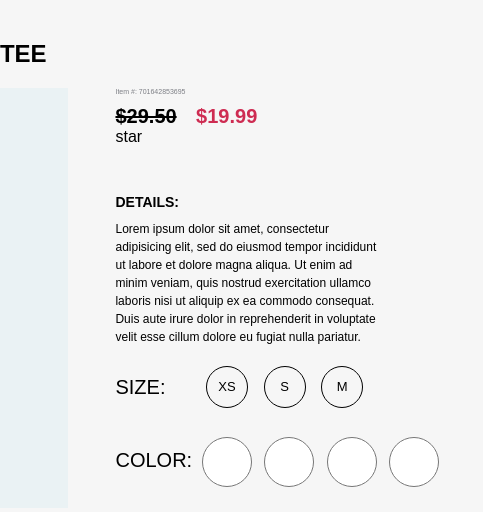
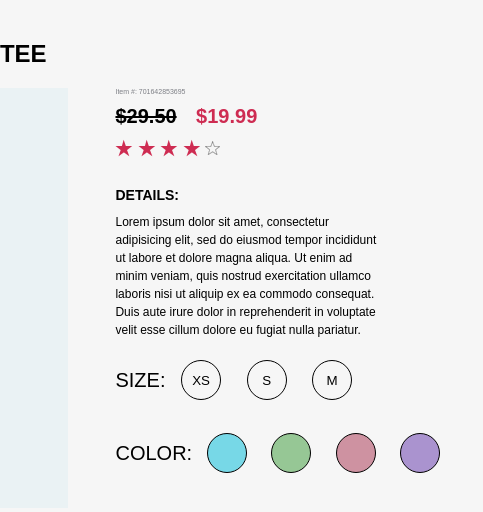
Before and after one commit to Nazar92/maketWithoutBootstrap, a plain HTML site: page index.html in a window 1280 px wide. Shown: the top 512 px of the page, 520-1003 px from the left. Drawn offline with nearby package versions, Linux system fonts and the light colour scheme.

Commit message:
Fixed color and size sections

```diff
--- a/index.html
+++ b/index.html
@@ -19,6 +19,13 @@
       <p class="oldPrice">$29.50</p>
       <p class="newPrice">$19.99</p>
       <br>
+      <div class="starList">
+        <img src="/madia/redStar.png" alt="star" class="starItem">
+        <img src="/madia/redStar.png" alt="star" class="starItem">
+        <img src="/madia/redStar.png" alt="star" class="starItem">
+        <img src="/madia/redStar.png" alt="star" class="starItem">
+        <img src="/madia/star.png" alt="star" class="starItem">
+      </div>
       <a href="#" class="shareIt" id="shareIt">Share it!</a>
       <ul class="shareList" id="shareList" style="display:none">
         <li class="shareItem">
@@ -37,6 +44,7 @@
           <img src="madia/close.png" alt="close">
         </li>
       </ul>
+      <h4 class="details">DETAILS:</h4>
       <p class="productDescription">
         Lorem ipsum dolor sit amet, consectetur adipisicing
         elit, sed do eiusmod tempor incididunt ut labore et
@@ -47,18 +55,16 @@
       </p>
       <div class="size">
         <p class="sizeText">SIZE:</p>
-        <ul class="sizeList">
-          <li class="sizeItem"><p class="text">XS</p></li>
-          <li class="sizeItem"><p class="text">S</p></li>
-          <li class="sizeItem"><p class="text">M</p></li>
-        </ul>
+        <input type="button" name="sizesNames" class="sizes" value="XS">
+        <input type="button" name="sizesNames" class="sizes" value="S">
+        <input type="button" name="sizesNames" class="sizes" value="M">
       </div>
       <div class="color">
         <p class="colorText">COLOR:</p>
-        <input type="radio" name="color" id="blue" class="colorView">
-        <input type="radio" name="color" id="green" class="colorView">
-        <input type="radio" name="color" id="red" class="colorView">
-        <input type="radio" name="color" id="fiolet" class="colorView">
+        <input type="button" name="colorNames" class="sizes blue">
+        <input type="button" name="colorNames" class="sizes green">
+        <input type="button" name="colorNames" class="sizes red">
+        <input type="button" name="colorNames" class="sizes fiolet">
       </div>
       <input class="rightButton" type="button" value="ADD TO CART">
     </div>
@@ -147,8 +153,14 @@
     <p class="itemNumber">Item #: 701642853695</p>
     <p class="oldPrice">$29.50</p>
     <p class="newPrice">$19.99</p>
-    <div class="star">star</div>
     <br>
+    <div class="starList">
+      <img src="/madia/redStar.png" alt="star" class="starItem">
+      <img src="/madia/redStar.png" alt="star" class="starItem">
+      <img src="/madia/redStar.png" alt="star" class="starItem">
+      <img src="/madia/redStar.png" alt="star" class="starItem">
+      <img src="/madia/star.png" alt="star" class="starItem">
+    </div>
     <h4 class="details">DETAILS:</h4>
     <p class="productDescription">
       Lorem ipsum dolor sit amet, consectetur adipisicing
@@ -160,18 +172,21 @@
     </p>
     <div class="size">
       <p class="sizeText">SIZE:</p>
-      <ul class="sizeList">
+      <!-- <ul class="sizeList">
         <li class="sizeItem"><p class="text">XS</p></li>
         <li class="sizeItem"><p class="text">S</p></li>
         <li class="sizeItem"><p class="text">M</p></li>
-      </ul>
+      </ul> -->
+      <input type="button" name="sizesNames" class="sizes" value="XS">
+      <input type="button" name="sizesNames" class="sizes" value="S">
+      <input type="button" name="sizesNames" class="sizes" value="M">
     </div>
     <div class="color">
       <p class="colorText">COLOR:</p>
-      <input type="radio" name="color" id="blue" class="colorView">
-      <input type="radio" name="color" id="green" class="colorView">
-      <input type="radio" name="color" id="red" class="colorView">
-      <input type="radio" name="color" id="fiolet" class="colorView">
+      <input type="button" name="colorNames" class="sizes blue">
+      <input type="button" name="colorNames" class="sizes green">
+      <input type="button" name="colorNames" class="sizes red">
+      <input type="button" name="colorNames" class="sizes fiolet">
     </div>
       <input class="rightButton" type="button" value="ADD TO CART">
     </div>
@@ -238,6 +253,13 @@
       <p class="oldPrice">$29.50</p>
       <p class="newPrice">$19.99</p>
       <br>
+      <div class="starList">
+        <img src="/madia/redStar.png" alt="star" class="starItem">
+        <img src="/madia/redStar.png" alt="star" class="starItem">
+        <img src="/madia/redStar.png" alt="star" class="starItem">
+        <img src="/madia/redStar.png" alt="star" class="starItem">
+        <img src="/madia/star.png" alt="star" class="starItem">
+      </div>
       <ul class="shareList" id="shareList">
         <li class="shareItem">
           <img src="madia/f.png" alt="facebook">
@@ -252,6 +274,7 @@
           <img src="madia/y.png" alt="you tube">
         </li>
       </ul>
+      <h4 class="details">DETAILS:</h4>
       <p class="productDescription">
         Lorem ipsum dolor sit amet, consectetur adipisicing
         elit, sed do eiusmod tempor incididunt ut labore et
@@ -262,18 +285,16 @@
       </p>
       <div class="size">
         <p class="sizeText">SELECT A SIZE:</p>
-        <ul class="sizeList">
-          <li class="sizeItem"><p class="text">XS</p></li>
-          <li class="sizeItem"><p class="text">S</p></li>
-          <li class="sizeItem"><p class="text">M</p></li>
-        </ul>
+        <input type="button" name="sizesNames" class="sizes" value="XS">
+        <input type="button" name="sizesNames" class="sizes" value="S">
+        <input type="button" name="sizesNames" class="sizes" value="M">
       </div>
       <div class="color">
         <p class="colorText">SELECT S COLOR:</p>
-        <input type="radio" name="color" id="blue" class="colorView">
-        <input type="radio" name="color" id="green" class="colorView">
-        <input type="radio" name="color" id="red" class="colorView">
-        <input type="radio" name="color" id="fiolet" class="colorView">
+        <input type="button" name="colorNames" class="sizes blue">
+        <input type="button" name="colorNames" class="sizes green">
+        <input type="button" name="colorNames" class="sizes red">
+        <input type="button" name="colorNames" class="sizes fiolet">
       </div>
       <input class="rightButton" type="button" value="ADD TO CART">
     </div>
@@ -328,11 +349,14 @@
   </div>
 
 
-  <p class="round"></p>
-  <p class="round"></p>
-  <p class="round"></p>
-  <p class="round"></p>
- <input type="radio" class="chekk">
+
+
+
+
+
+
+
+
 
  <!-- <script src="/node_modules/requirejs/require.js"
  data-main="/js/main"></script> -->
--- a/main.js
+++ b/main.js
@@ -45,3 +45,9 @@ function closeShare() {
   var closeShare = document.getElementById('shareList');
   closeShare.style="display:none";
 }
+// document.getElementById('size').onclick = checkSize;
+// function checkSize() {
+//   var sizes = document.getElementById('size');
+//   var sizes.style="box-shadow: 0 0 10px rgba(0,0,0,0.5)";
+
+// }
--- a/style.css
+++ b/style.css
@@ -66,9 +66,21 @@ body {
 }
 
 .shareIt {
+  margin: 20px 0 0 0;
   color: #2c87ce;
   font-weight: bold;
   text-decoration: none;
+  /* vertical-align: middle; */
+}
+.starList {
+  padding: 0;
+  margin: 10px 20px 0 0;
+  display: inline-block;
+  /* vertical-align: middle; */
+}
+.starItem {
+  display: inline-block;
+  vertical-align: middle;
 }
 .shareList{
   position: absolute;
@@ -116,12 +128,11 @@ body {
 
 
 
-/* size */
+/*//////////////////////// size /////////////////*/
 .size{
   display: inline-block;
   padding: 0;
   font-size: 20px;
-  /* margin: 10px 0; */
 }
 .sizeText{
   display: inline-block;
@@ -166,9 +177,32 @@ body {
   font-size: 13px;
 }
 
-
-
-
+.sizes {
+ width: 40px;
+ height: 40px;
+ padding: 0;
+ margin: 10px;
+ border: 1px solid black;
+ border-radius: 50%;
+ background-color: transparent;
+ outline: none;
+ vertical-align: middle;
+}
+.sizes:focus{
+ box-shadow: 0 0 10px rgba(0,0,0,0.5);
+}
+.blue {
+  background-color: #77d8e7;
+}
+.green {
+  background-color: #96c795;
+}
+.red {
+  background-color: #ce92a1;
+}
+.fiolet {
+  background-color: #aa93cf;
+}
 
 /* color */
 .color{
@@ -181,34 +215,6 @@ body {
   font-size: 20px;
   vertical-align: middle;
 }
-.colorView{
-  display: inline-block;
-  vertical-align: middle;
-  width: 50px;
-  height: 50px;
-  border: 1px solid transparent;
-  border-radius: 50%;
-  text-decoration: none;
-  outline: none;
-}
-input[type=radio] {
-  background-color: red !important;
-  z-index: 1001;
-}
-#blue{
-  /* background-color: #77d8e7; */
-  background-image: url('madia/800x600-03 copy.png');
-}
-#green {
-  background-color: #96c795;
-}
-#red {
-  background-color: #ce92a1;
-}
-#fiolet {
-  background-color: #aa93cf;
-}
-
 
 .rightButton{
   height: 45px;
@@ -228,21 +234,7 @@ input[type=radio] {
 
 
 
-
-
-
-
-
-
-
-
-
-
-
-
-
-
-/* gallary */
+/*//////////////////// gallary /////////////////*/
 .gallerySection{
   margin: 20px auto;
   padding: 0;
@@ -257,13 +249,11 @@ input[type=radio] {
   padding: 0 0 0 40px;
   margin: 20px 0 10px;
   font-size: 19px;
-  /* display: inline-block; */
 }
 .gallerySectionList{
   padding: 0;
   margin: 0 auto;
   list-style: none;
-  /* max-width: 850px; */
   text-align: center;
   width: 100%;
 }
@@ -271,7 +261,6 @@ input[type=radio] {
   padding: 0;
   margin: 0 30px 0 0;
   display: inline-block;
-  /* width: 28%; */
   width: 300px;
   text-align: center;
   font-family: sans-serif;
@@ -285,7 +274,6 @@ input[type=radio] {
 }
 .productPrice{
   display: block;
-  /* width: 100%; */
   position: relative;
   padding: 5px 0;
   margin: -50px 0 0 0;
@@ -294,7 +282,6 @@ input[type=radio] {
   display: inline;
   float: right;
   font-size: 15px;
-  /* position: absolute; */
   right: 0;
 }
 .oldProductPrice{
@@ -311,7 +298,6 @@ input[type=radio] {
 }
 .nameProduct{
   display: inline-block;
-  /* width: 70%; */
 }
 @media screen and (min-device-width: 993px) {
   .tablet {
@@ -321,6 +307,10 @@ input[type=radio] {
     display: none;
   }
 }
+
+
+/*///////////////////////// tablet ////////////////////////////*/
+
 @media screen and (max-device-width: 992px) {
   .desktop{
     display: none;
@@ -362,7 +352,6 @@ input[type=radio] {
     margin: 5px;
   }
   .left .productSectionLeft img {
-    /* width: 100%; */
     position: relative;
     z-index: 4;
   }
@@ -415,7 +404,6 @@ input[type=radio] {
 
 
   .productSectionImg {
-    /* display: inline-block; */
     padding: 0;
     margin: 0 auto;
     display: block;
@@ -436,6 +424,7 @@ input[type=radio] {
     display: block;
   }
 }
+/*///////////////////////// mobile ////////////////////////////*/
 
 @media only screen and (max-device-width: 600px) {
   .desktop {
@@ -493,7 +482,7 @@ input[type=radio] {
   .sizeText {
     display: block;
     font-weight: bold;
-    font-size: 25px;
+    font-size: 20px;
   }
   .youMay {
     text-align: center;
@@ -501,10 +490,6 @@ input[type=radio] {
     margin: 0;
     font-size: 25px;
     font-family: sans-serif;
-  }
-  .sizeList {
-    margin: 0;
-    padding: 0;
   }
   .colorText {
     display: block;
@@ -526,7 +511,6 @@ input[type=radio] {
   .nameProduct {
     display: block;
     padding: 35px 0;
-    /* margin: 0; */
     text-align: center;
     font-size: 14px;
     font-weight: bold;
@@ -546,32 +530,6 @@ input[type=radio] {
 }
 
 
-
-.round {
-  padding: 0;
-  margin: 10px;
-  display: inline-block;
-  width: 40px;
-  height: 40px;
-  border-radius: 50%;
-  background-color: red;
-}
-.round:active {
-  box-shadow: 0 0 10px rgba(0,0,0,0.5);
-}
-.round:checked {
-  box-shadow: 0 0 10px rgba(0,0,0,0.5);
-}
-input:focus {
-  background-color: red;
-}
-.chekk:checked{
-  width: 40px;
-  height: 40px;
-  border-radius: 50%;
-  color: red;
-
-}
 
 
 
```
Also changed, not shown: madia/redStar.png (added).
